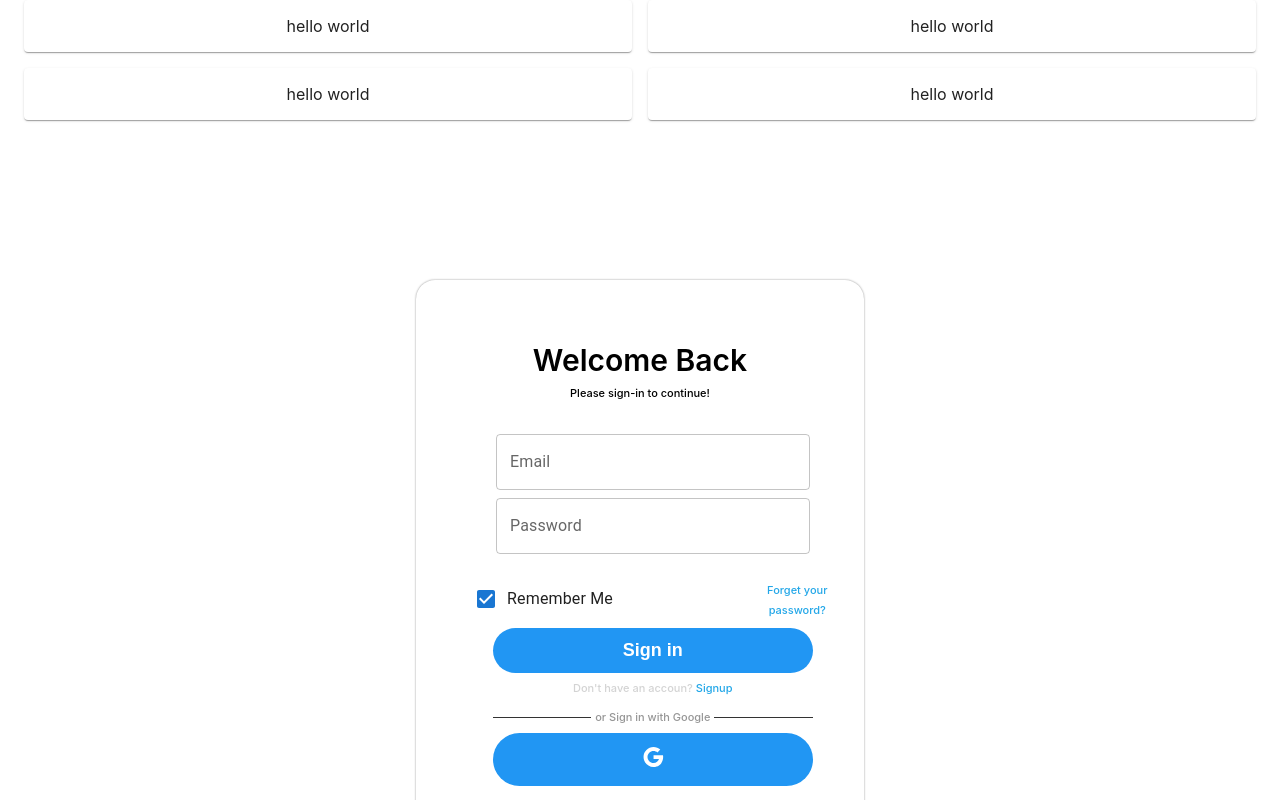
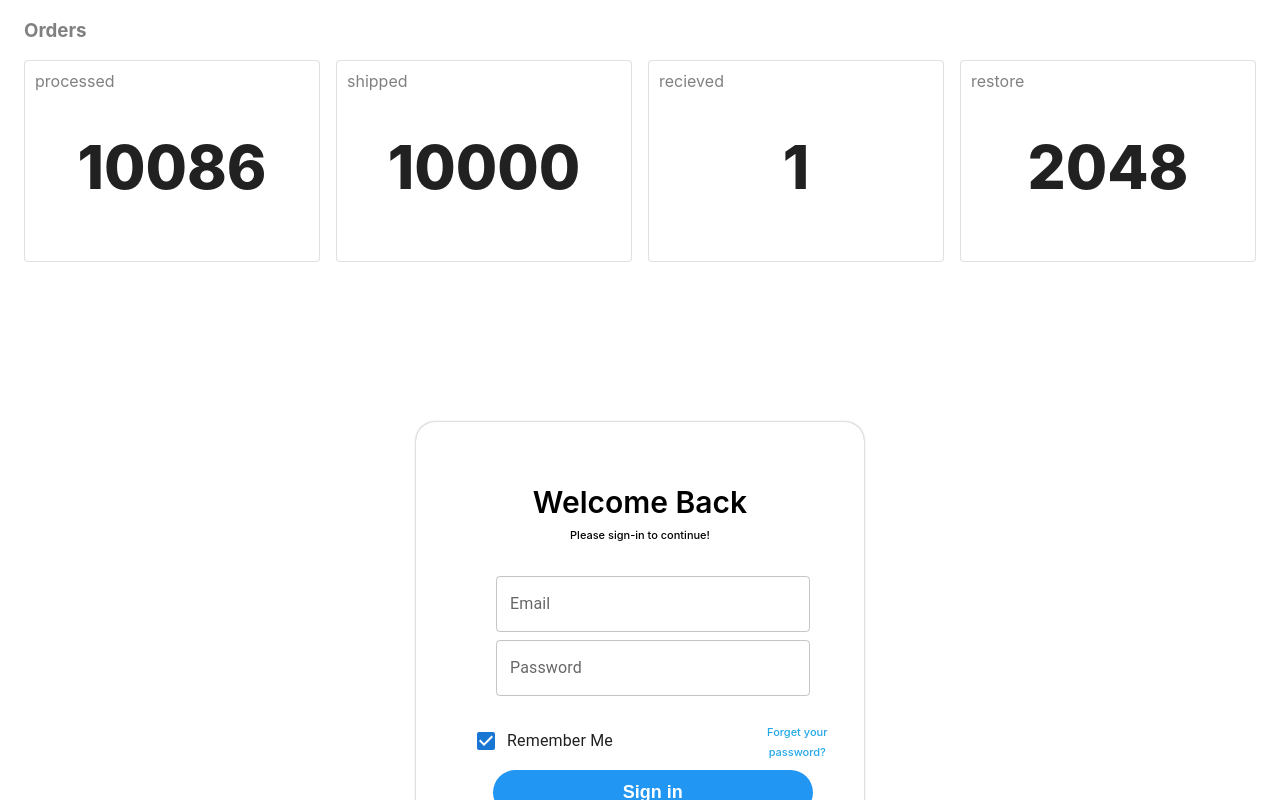
Before and after one commit to royroyzhong/Simp.Com, a React (Create React App) app in the folder frontend/: page / in a window 1280 px wide. Shown: the top 800 px of the page. Built offline with nearby package versions, Linux system fonts and the light colour scheme.

Commit message:
dev: [Quinn] impl + styled dashboard order status line

```diff
--- a/frontend/src/component/dashboard/Dashboard.js
+++ b/frontend/src/component/dashboard/Dashboard.js
@@ -1,16 +1,24 @@
 import { Card } from "@mui/material";
 import { Box, Container} from "@mui/system";
 import { Grid } from "@mui/material";
+import {useDispatch, useSelector} from "react-redux";
+import { getOrders } from "../../controller/userSlice";
+import "../../css/dashboard.css";
 
 export default function Dashboard(props) {
+
+    let orders = useSelector(getOrders);
 
     return (
         <Container maxWidth="bg">
             <Box sx={{ flexGrow: 1 }}>
-                <Grid spacing={{xs:2}} container columns={{ xs: 4, md: 4, bg: 12 }}>
-                    {Array.from(Array(4)).map((_, index) => (
-                    <Grid item xs={4} md={2} bg={3} key={index}>
-                        <OrderStatus />
+                <Box sx={{flexGrow: 1}}>
+                    <h3 id="orders-title">Orders</h3>
+                </Box>
+                <Grid spacing={{xs:2}} container columns={{ xs: 4, md: 4, lg: 12 }}>
+                    {Object.entries(orders).map(([key,val], index) => (
+                    <Grid item xs={4} md={2} lg={3} key={index}>
+                        <OrderStatus title={key} data={val}/>
                     </Grid>
                     ))}
                 </Grid>
@@ -22,9 +30,10 @@ export default function Dashboard(props) {
 function OrderStatus(props) {
 
     return (
-        <Card>
-            <div>
-                <p>hello world</p>
+        <Card variant="outlined">
+            <div className="card-wrapper">
+                <p className="card-title">{props.title}</p>
+                <p className="card-display">{props.data}</p>
             </div>
         </Card>
     )
--- /dev/null
+++ b/frontend/src/controller/store.js
@@ -0,0 +1,7 @@
+import {configureStore} from "@reduxjs/toolkit";
+import userSlice from "./userSlice";
+export default configureStore({
+    reducer: {
+        user: userSlice
+    }
+})
--- /dev/null
+++ b/frontend/src/controller/userSlice.js
@@ -0,0 +1,16 @@
+import { createSlice } from "@reduxjs/toolkit";
+import {quinn} from "../utils/mockFetch";
+
+const userSlice = createSlice({
+    name: "user",
+    initialState: {
+        name: quinn.name,
+        orders: quinn.orders,
+        stats: quinn.stats
+    }
+})
+
+// ------------------ Getters ------------------- //
+export const getOrders = (state) => state.user.orders;
+
+export default userSlice.reducer;
--- /dev/null
+++ b/frontend/src/css/dashboard.css
@@ -0,0 +1,24 @@
+#orders-title {
+    text-align: left;
+    color: grey;
+}
+.card-wrapper {
+    position: relative;
+    height: 200px;
+}
+.card-title {
+    position: absolute;
+    margin: 0;
+    top: 10px;
+    left: 10px;
+    color: grey;
+}
+.card-display {
+    position: relative;
+    top: calc(50% - 30px);
+    margin:auto;
+    text-align: center;
+    font-size: 60px;
+    font-weight: 800;
+    vertical-align: middle;
+}
--- a/frontend/src/index.js
+++ b/frontend/src/index.js
@@ -3,11 +3,15 @@ import ReactDOM from 'react-dom/client';
 import './index.css';
 import App from './App';
 import reportWebVitals from './reportWebVitals';
+import { Provider } from 'react-redux';
+import store from './controller/store';
 
 const root = ReactDOM.createRoot(document.getElementById('root'));
 root.render(
   <React.StrictMode>
-    <App />
+    <Provider store={store}>
+      <App />
+    </Provider>
   </React.StrictMode>
 );
 
```
